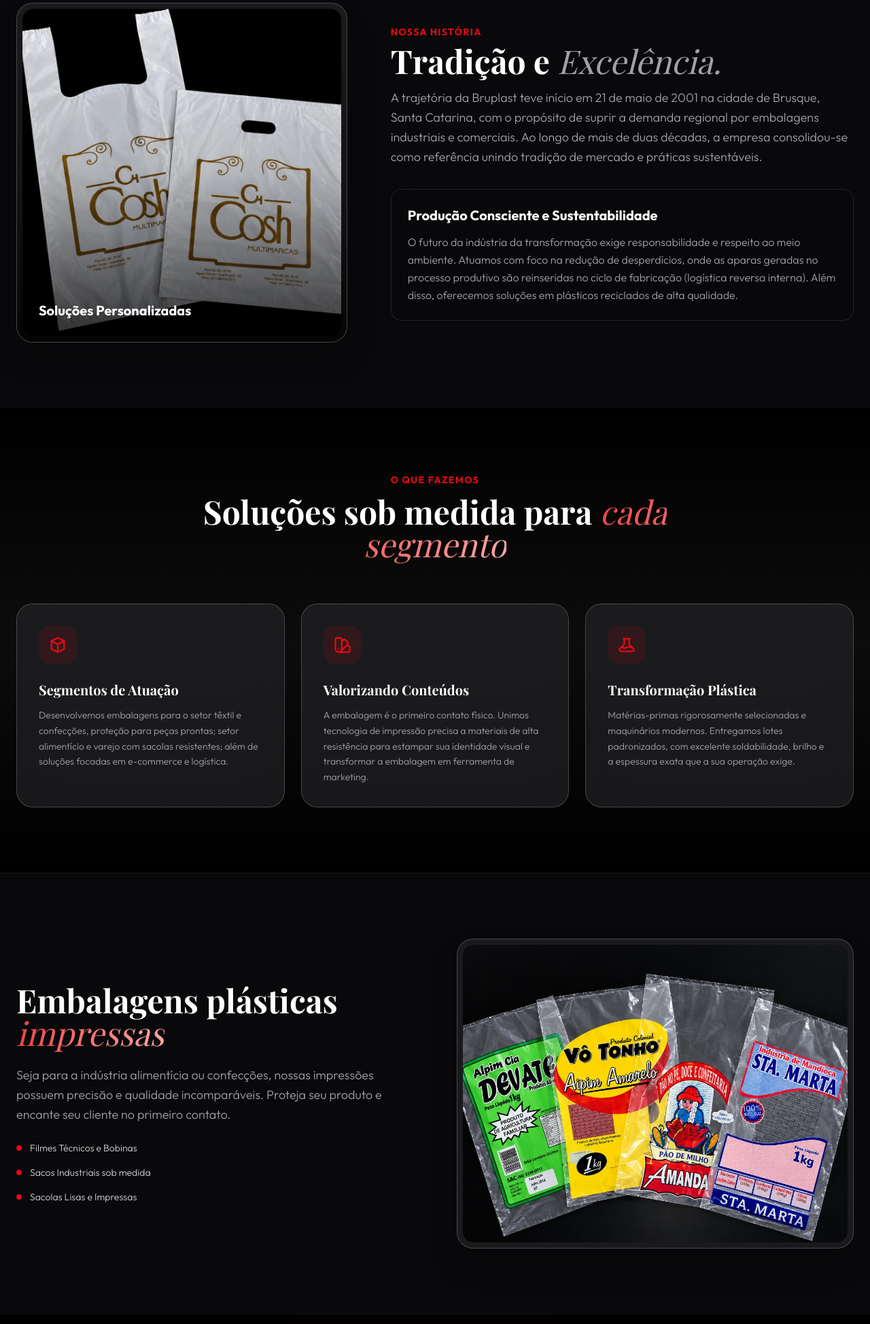
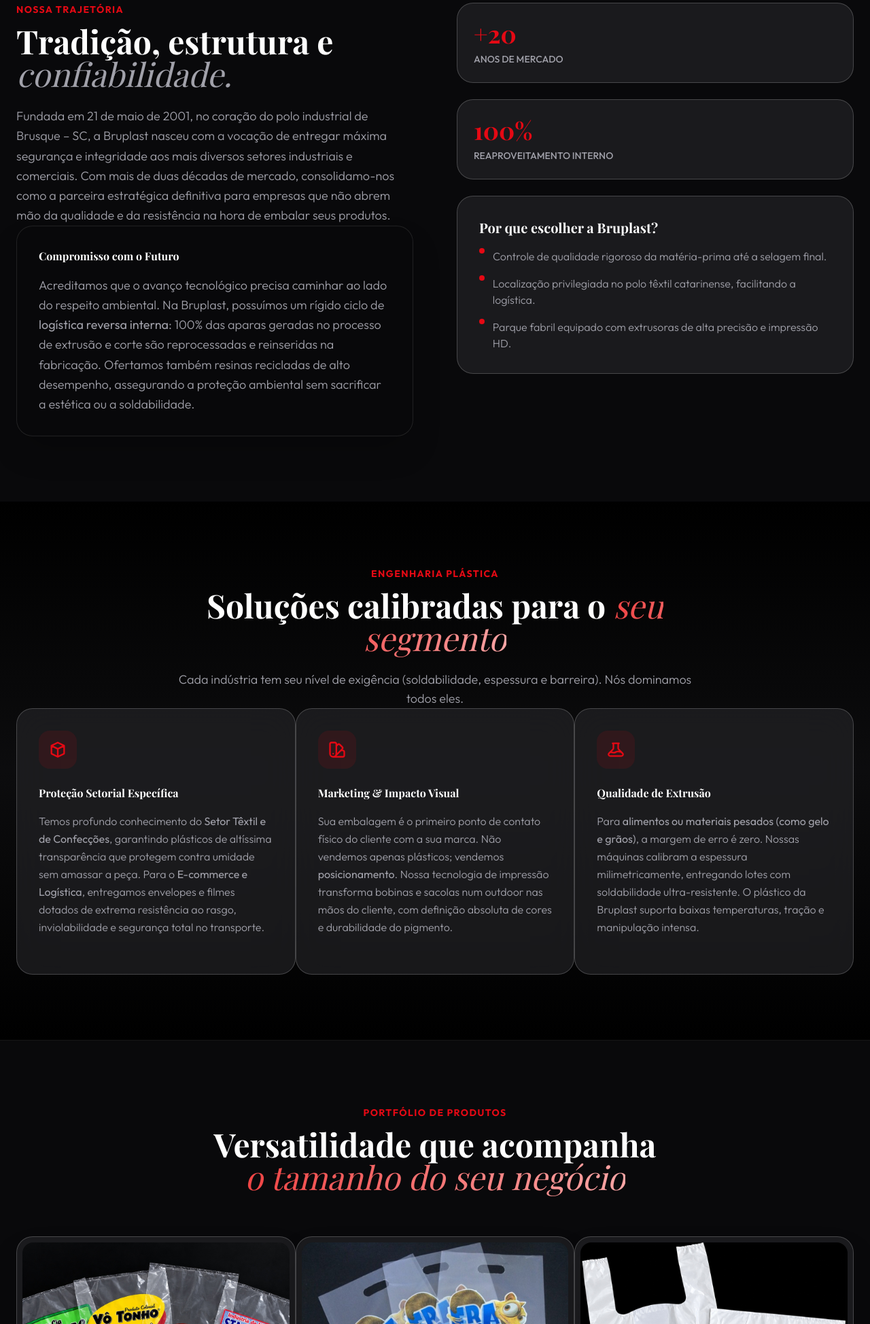
Before and after one commit to 7ndtzsntsh-web/lp-bruplast, a website: page index.html in a window 1280 px wide. Shown: the part 852-2800 px from the top of the page at 68% size. Drawn offline with nearby package versions, Linux system fonts and the light colour scheme; a web font is replaced by a local one.

Commit message:
init: upload index.html

```diff
--- a/index.html
+++ b/index.html
@@ -3,8 +3,8 @@
 <head>
   <meta charset="UTF-8">
   <meta name="viewport" content="width=device-width, initial-scale=1.0">
-  <title>Bruplast | Embalagens Plásticas Leves e Impressas</title>
-  <meta name="description" content="Embalagens plásticas técnicas, filmes e sacolas personalizadas. Tradição e sustentabilidade desde 2001.">
+  <title>Bruplast | Indústria de Embalagens Plásticas Flexíveis</title>
+  <meta name="description" content="Especialistas em embalagens plásticas técnicas, filmes e sacolas personalizadas. Tradição, resistência e sustentabilidade desde 2001 em Brusque, SC.">
   <link rel="canonical" href="https://bruplast.com.br/">
 
   <!-- Fonts -->
@@ -27,17 +27,17 @@
 
   <!-- NAVBAR DOCK -->
   <nav class="fixed top-6 left-0 right-0 mx-auto z-[90] w-[calc(100%-2rem)] md:w-[90%] max-w-5xl glass-dark rounded-full px-5 py-3 flex items-center justify-between shadow-2xl transition-all duration-300 border border-white/10" data-aos="fade-down" data-aos-duration="1000">
-    <div class="flex items-center h-8 bg-white/90 rounded-xl px-2">
-      <img src="img/logo.jpg" alt="Bruplast Logo" class="h-6 object-contain mix-blend-multiply">
+    <div class="flex items-center h-8 bg-white/90 rounded-xl px-3 py-1">
+      <img src="img/logo.jpg" alt="Bruplast Logo" class="h-6 w-auto object-contain mix-blend-multiply">
     </div>
     <div class="hidden md:flex items-center gap-6 text-sm font-medium text-zinc-300 uppercase tracking-widest">
-      <a href="#sobre" class="hover:text-brand-red transition-colors py-2 inline-block">Sobre</a>
-      <a href="#solucoes" class="hover:text-brand-red transition-colors py-2 inline-block">Soluções</a>
-      <a href="#tecnologia" class="hover:text-brand-red transition-colors py-2 inline-block">Tecnologia</a>
+      <a href="#sobre" class="hover:text-brand-red transition-colors py-2 inline-block">Sobre a Indústria</a>
+      <a href="#solucoes" class="hover:text-brand-red transition-colors py-2 inline-block">Engenharia Plástica</a>
+      <a href="#portfolio" class="hover:text-brand-red transition-colors py-2 inline-block">Portfólio</a>
     </div>
     <div>
       <a href="#contato" class="bg-brand-red text-white px-6 py-2 rounded-full text-xs md:text-sm font-bold uppercase tracking-widest hover:scale-105 transition-transform duration-300 shadow-lg shadow-brand-red/20 inline-flex items-center">
-        Orçamento
+        Fale Conosco
       </a>
     </div>
   </nav>
@@ -51,56 +51,80 @@
     <div class="absolute inset-0 dots-bg z-0 pointer-events-none"></div>
 
     <div class="relative z-10 w-full max-w-5xl mx-auto flex flex-col items-center text-center mt-8" data-aos="fade-up" data-aos-duration="1000">
-      <span class="text-brand-red font-bold tracking-widest text-sm uppercase mb-6 block border border-brand-red/30 rounded-full px-4 py-1 glass-dark">Desde 2001 • Brusque, SC</span>
+      <span class="text-brand-red font-bold tracking-widest text-xs md:text-sm uppercase mb-6 block border border-brand-red/30 rounded-full px-5 py-2 glass-dark shadow-xl">Mais de 2 décadas de excelência industrial • Brusque, SC</span>
 
       <h1 class="text-5xl md:text-6xl lg:text-7xl font-serif font-bold tracking-tight mb-8 leading-tight">
         Embalagens plásticas <br class="hidden md:block">
-        <span class="italic font-light text-gradient">técnicas e impressas.</span>
+        <span class="italic font-light text-gradient">de alta performance.</span>
       </h1>
 
       <p class="text-xl md:text-2xl text-zinc-400 max-w-3xl font-light mb-12 leading-relaxed">
-        Proteção ideal com foco em sustentabilidade. Unimos tradição e <span class="text-white font-medium">práticas ecológicas</span> para entregar máxima segurança e integridade ao seu produto.
+        Transformamos o plástico em proteção inteligente. Unimos tecnologia de extrusão de ponta, <span class="text-white font-medium">práticas rigorosas de logística reversa</span> e impressão de alta definição para o seu produto.
       </p>
 
       <div class="flex flex-col sm:flex-row items-center justify-center gap-4">
         <a href="#solucoes" class="px-8 py-4 rounded-full bg-white text-black font-bold uppercase tracking-widest text-sm hover:scale-105 transition-all duration-300 shadow-[0_0_30px_rgba(255,255,255,0.2)]">
-          Nossas Soluções
+          Nossas Soluções Industriais
         </a>
       </div>
     </div>
   </section>
 
-  <!-- SOBRE SECTION -->
+  <!-- SOBRE SECTION (História & Sustentabilidade) -->
   <section id="sobre" class="py-24 relative overflow-hidden bg-zinc-950">
+    <div class="absolute right-0 top-0 w-1/3 h-full bg-gradient-to-l from-brand-red/5 to-transparent pointer-events-none"></div>
     <div class="max-w-7xl mx-auto px-6 relative z-10">
-      <div class="flex flex-col lg:flex-row gap-16 items-center">
+      <div class="flex flex-col lg:flex-row gap-16 items-start">
 
-        <div class="w-full lg:w-5/12" data-aos="fade-right">
-          <div class="relative rounded-3xl overflow-hidden glass-light p-2 shadow-2xl h-[500px] group">
-            <img src="img/produtos_2.jpg" alt="Sacolas personalizadas" class="w-full h-full object-cover rounded-2xl group-hover:scale-105 transition-transform duration-700">
-            <div class="absolute inset-0 bg-gradient-to-t from-black/80 via-black/20 to-transparent rounded-2xl pointer-events-none"></div>
-            <div class="absolute bottom-8 left-8">
-              <p class="text-white font-bold text-xl drop-shadow-md">Soluções Personalizadas</p>
-            </div>
+        <!-- Text Content -->
+        <div class="w-full lg:w-1/2 space-y-10" data-aos="fade-right">
+          <div>
+            <span class="text-brand-red font-bold tracking-widest text-sm uppercase block mb-3">Nossa Trajetória</span>
+            <h2 class="text-4xl md:text-5xl font-serif font-bold leading-tight mb-6">
+              Tradição, estrutura e <span class="italic font-light text-zinc-400">confiabilidade.</span>
+            </h2>
+            <p class="text-zinc-400 text-lg font-light leading-relaxed">
+              Fundada em 21 de maio de 2001, no coração do polo industrial de Brusque – SC, a Bruplast nasceu com a vocação de entregar máxima segurança e integridade aos mais diversos setores industriais e comerciais. Com mais de duas décadas de mercado, consolidamo-nos como a parceira estratégica definitiva para empresas que não abrem mão da qualidade e da resistência na hora de embalar seus produtos.
+            </p>
+          </div>
+
+          <div class="glass-dark p-8 rounded-3xl border-l-4 border-l-brand-red shadow-2xl relative overflow-hidden">
+            <div class="absolute -right-4 -top-4 w-24 h-24 bg-brand-red/10 rounded-full blur-2xl"></div>
+            <h3 class="text-white font-bold text-2xl mb-4 font-serif">Compromisso com o Futuro</h3>
+            <p class="text-zinc-400 font-light leading-relaxed text-lg">
+              Acreditamos que o avanço tecnológico precisa caminhar ao lado do respeito ambiental. Na Bruplast, possuímos um rígido ciclo de <strong>logística reversa interna</strong>: 100% das aparas geradas no processo de extrusão e corte são reprocessadas e reinseridas na fabricação. Ofertamos também resinas recicladas de alto desempenho, assegurando a proteção ambiental sem sacrificar a estética ou a soldabilidade.
+            </p>
           </div>
         </div>
 
-        <div class="w-full lg:w-7/12 space-y-8" data-aos="fade-left">
-          <div>
-            <span class="text-brand-red font-bold tracking-widest text-sm uppercase block mb-2">Nossa História</span>
-            <h2 class="text-4xl md:text-5xl font-serif font-bold leading-tight mb-4">
-              Tradição e <span class="italic font-light text-zinc-400">Excelência.</span>
-            </h2>
-            <p class="text-zinc-400 text-lg font-light leading-relaxed">
-              A trajetória da Bruplast teve início em 21 de maio de 2001 na cidade de Brusque, Santa Catarina, com o propósito de suprir a demanda regional por embalagens industriais e comerciais. Ao longo de mais de duas décadas, a empresa consolidou-se como referência unindo tradição de mercado e práticas sustentáveis.
-            </p>
+        <!-- Featured Info -->
+        <div class="w-full lg:w-1/2" data-aos="fade-left">
+          <div class="grid grid-cols-1 sm:grid-cols-2 gap-6 mb-6">
+             <div class="glass-light p-6 rounded-3xl border border-white/5">
+                <h4 class="text-4xl text-brand-red font-serif font-bold mb-2">+20</h4>
+                <p class="text-zinc-400 text-sm font-medium uppercase tracking-wider">Anos de Mercado</p>
+             </div>
+             <div class="glass-light p-6 rounded-3xl border border-white/5">
+                <h4 class="text-4xl text-brand-red font-serif font-bold mb-2">100%</h4>
+                <p class="text-zinc-400 text-sm font-medium uppercase tracking-wider">Reaproveitamento Interno</p>
+             </div>
           </div>
-
-          <div class="glass-dark p-6 rounded-2xl border-l-4 border-l-brand-red">
-            <h3 class="text-white font-bold text-xl mb-3">Produção Consciente e Sustentabilidade</h3>
-            <p class="text-zinc-400 font-light leading-relaxed">
-              O futuro da indústria da transformação exige responsabilidade e respeito ao meio ambiente. Atuamos com foco na redução de desperdícios, onde as aparas geradas no processo produtivo são reinseridas no ciclo de fabricação (logística reversa interna). Além disso, oferecemos soluções em plásticos reciclados de alta qualidade.
-            </p>
+          <div class="glass-light p-8 rounded-3xl border border-white/5">
+             <h4 class="text-white font-bold text-xl mb-4 font-serif">Por que escolher a Bruplast?</h4>
+             <ul class="space-y-4 text-zinc-400 font-light">
+                <li class="flex items-start gap-3">
+                   <div class="w-2 h-2 rounded-full bg-brand-red mt-2 shrink-0"></div>
+                   <p>Controle de qualidade rigoroso da matéria-prima até a selagem final.</p>
+                </li>
+                <li class="flex items-start gap-3">
+                   <div class="w-2 h-2 rounded-full bg-brand-red mt-2 shrink-0"></div>
+                   <p>Localização privilegiada no polo têxtil catarinense, facilitando a logística.</p>
+                </li>
+                <li class="flex items-start gap-3">
+                   <div class="w-2 h-2 rounded-full bg-brand-red mt-2 shrink-0"></div>
+                   <p>Parque fabril equipado com extrusoras de alta precisão e impressão HD.</p>
+                </li>
+             </ul>
           </div>
         </div>
 
@@ -113,42 +137,43 @@
     <div class="absolute inset-0 bg-gradient-to-b from-transparent via-zinc-900/50 to-black z-0 pointer-events-none"></div>
     <div class="max-w-7xl mx-auto px-6 relative z-10">
 
-      <div class="text-center max-w-3xl mx-auto mb-16" data-aos="fade-up">
-        <span class="text-brand-red font-bold tracking-widest text-sm uppercase block mb-3">O que Fazemos</span>
-        <h2 class="text-4xl md:text-5xl font-serif font-bold leading-tight mb-6 text-white">Soluções sob medida para <span class="italic font-light text-gradient">cada segmento</span></h2>
+      <div class="text-center max-w-3xl mx-auto mb-20" data-aos="fade-up">
+        <span class="text-brand-red font-bold tracking-widest text-sm uppercase block mb-3">Engenharia Plástica</span>
+        <h2 class="text-4xl md:text-5xl font-serif font-bold leading-tight mb-6 text-white">Soluções calibradas para o <span class="italic font-light text-gradient">seu segmento</span></h2>
+        <p class="text-zinc-400 text-lg font-light">Cada indústria tem seu nível de exigência (soldabilidade, espessura e barreira). Nós dominamos todos eles.</p>
       </div>
 
-      <div class="grid grid-cols-1 md:grid-cols-3 gap-6">
+      <div class="grid grid-cols-1 md:grid-cols-3 gap-8">
         <!-- Card 1 -->
-        <div class="glass-light p-8 rounded-3xl border border-white/5 hover:border-brand-red/40 hover:-translate-y-2 transition-all duration-300 group" data-aos="fade-up" data-aos-delay="100">
-          <div class="w-14 h-14 bg-brand-red/10 rounded-2xl flex items-center justify-center mb-6 text-brand-red">
+        <div class="glass-light p-8 rounded-3xl border border-white/5 hover:border-brand-red/40 hover:-translate-y-2 transition-all duration-300 group flex flex-col h-full" data-aos="fade-up" data-aos-delay="100">
+          <div class="w-14 h-14 bg-brand-red/10 rounded-2xl flex items-center justify-center mb-6 text-brand-red group-hover:bg-brand-red group-hover:text-white transition-colors duration-300">
             <svg class="w-7 h-7" fill="none" stroke="currentColor" viewBox="0 0 24 24"><path stroke-linecap="round" stroke-linejoin="round" stroke-width="2" d="M20 7l-8-4-8 4m16 0l-8 4m8-4v10l-8 4m0-10L4 7m8 4v10M4 7v10l8 4"></path></svg>
           </div>
-          <h3 class="text-white font-bold text-xl mb-3 font-serif">Segmentos de Atuação</h3>
-          <p class="text-zinc-400 font-light text-sm leading-relaxed">
-            Desenvolvemos embalagens para o setor têxtil e confecções, proteção para peças prontas; setor alimentício e varejo com sacolas resistentes; além de soluções focadas em e-commerce e logística.
+          <h3 class="text-white font-bold text-2xl mb-4 font-serif">Proteção Setorial Específica</h3>
+          <p class="text-zinc-400 font-light text-base leading-relaxed mb-6 flex-grow">
+            Temos profundo conhecimento do <strong>Setor Têxtil e de Confecções</strong>, garantindo plásticos de altíssima transparência que protegem contra umidade sem amassar a peça. Para o <strong>E-commerce e Logística</strong>, entregamos envelopes e filmes dotados de extrema resistência ao rasgo, inviolabilidade e segurança total no transporte.
           </p>
         </div>
 
         <!-- Card 2 -->
-        <div class="glass-light p-8 rounded-3xl border border-white/5 hover:border-brand-red/40 hover:-translate-y-2 transition-all duration-300 group" data-aos="fade-up" data-aos-delay="200">
-          <div class="w-14 h-14 bg-brand-red/10 rounded-2xl flex items-center justify-center mb-6 text-brand-red">
+        <div class="glass-light p-8 rounded-3xl border border-white/5 hover:border-brand-red/40 hover:-translate-y-2 transition-all duration-300 group flex flex-col h-full" data-aos="fade-up" data-aos-delay="200">
+          <div class="w-14 h-14 bg-brand-red/10 rounded-2xl flex items-center justify-center mb-6 text-brand-red group-hover:bg-brand-red group-hover:text-white transition-colors duration-300">
             <svg class="w-7 h-7" fill="none" stroke="currentColor" viewBox="0 0 24 24"><path stroke-linecap="round" stroke-linejoin="round" stroke-width="2" d="M7 21a4 4 0 01-4-4V5a2 2 0 012-2h4a2 2 0 012 2v12a4 4 0 01-4 4zm0 0h12a2 2 0 002-2v-4a2 2 0 00-2-2h-2.343M11 7.343l1.657-1.657a2 2 0 012.828 0l2.829 2.829a2 2 0 010 2.828l-8.486 8.485M7 17h.01"></path></svg>
           </div>
-          <h3 class="text-white font-bold text-xl mb-3 font-serif">Valorizando Conteúdos</h3>
-          <p class="text-zinc-400 font-light text-sm leading-relaxed">
-            A embalagem é o primeiro contato físico. Unimos tecnologia de impressão precisa a materiais de alta resistência para estampar sua identidade visual e transformar a embalagem em ferramenta de marketing.
+          <h3 class="text-white font-bold text-2xl mb-4 font-serif">Marketing & Impacto Visual</h3>
+          <p class="text-zinc-400 font-light text-base leading-relaxed mb-6 flex-grow">
+            Sua embalagem é o primeiro ponto de contato físico do cliente com a sua marca. Não vendemos apenas plásticos; vendemos <strong>posicionamento</strong>. Nossa tecnologia de impressão transforma bobinas e sacolas num outdoor nas mãos do cliente, com definição absoluta de cores e durabilidade do pigmento.
           </p>
         </div>
 
         <!-- Card 3 -->
-        <div id="tecnologia" class="glass-light p-8 rounded-3xl border border-white/5 hover:border-brand-red/40 hover:-translate-y-2 transition-all duration-300 group" data-aos="fade-up" data-aos-delay="300">
-          <div class="w-14 h-14 bg-brand-red/10 rounded-2xl flex items-center justify-center mb-6 text-brand-red">
+        <div class="glass-light p-8 rounded-3xl border border-white/5 hover:border-brand-red/40 hover:-translate-y-2 transition-all duration-300 group flex flex-col h-full" data-aos="fade-up" data-aos-delay="300">
+          <div class="w-14 h-14 bg-brand-red/10 rounded-2xl flex items-center justify-center mb-6 text-brand-red group-hover:bg-brand-red group-hover:text-white transition-colors duration-300">
             <svg class="w-7 h-7" fill="none" stroke="currentColor" viewBox="0 0 24 24"><path stroke-linecap="round" stroke-linejoin="round" stroke-width="2" d="M19.428 15.428a2 2 0 00-1.022-.547l-2.387-.477a6 6 0 00-3.86.517l-.318.158a6 6 0 01-3.86.517L6.05 15.21a2 2 0 00-1.806.547M8 4h8l-1 1v5.172a2 2 0 00.586 1.414l5 5c1.26 1.26.367 3.414-1.415 3.414H4.828c-1.782 0-2.674-2.154-1.414-3.414l5-5A2 2 0 009 10.172V5L8 4z"></path></svg>
           </div>
-          <h3 class="text-white font-bold text-xl mb-3 font-serif">Transformação Plástica</h3>
-          <p class="text-zinc-400 font-light text-sm leading-relaxed">
-            Matérias-primas rigorosamente selecionadas e maquinários modernos. Entregamos lotes padronizados, com excelente soldabilidade, brilho e a espessura exata que a sua operação exige.
+          <h3 class="text-white font-bold text-2xl mb-4 font-serif">Qualidade de Extrusão</h3>
+          <p class="text-zinc-400 font-light text-base leading-relaxed mb-6 flex-grow">
+            Para <strong>alimentos ou materiais pesados (como gelo e grãos)</strong>, a margem de erro é zero. Nossas máquinas calibram a espessura milimetricamente, entregando lotes com soldabilidade ultra-resistente. O plástico da Bruplast suporta baixas temperaturas, tração e manipulação intensa.
           </p>
         </div>
       </div>
@@ -156,24 +181,40 @@
   </section>
 
   <!-- GALERIA / IMPRESSOS SECTION -->
-  <section class="py-24 relative bg-zinc-950 border-t border-white/5 overflow-hidden">
-    <div class="max-w-7xl mx-auto px-6 relative z-10 flex flex-col md:flex-row items-center gap-16">
+  <section id="portfolio" class="py-24 relative bg-zinc-950 border-t border-white/5 overflow-hidden">
+    <div class="max-w-7xl mx-auto px-6 relative z-10">
 
-      <div class="w-full md:w-1/2 space-y-6" data-aos="fade-right">
-        <h2 class="text-4xl md:text-5xl font-serif font-bold leading-tight mb-4 text-white">Embalagens plásticas <span class="italic font-light text-gradient">impressas</span></h2>
-        <p class="text-zinc-400 text-lg font-light leading-relaxed">
-          Seja para a indústria alimentícia ou confecções, nossas impressões possuem precisão e qualidade incomparáveis. Proteja seu produto e encante seu cliente no primeiro contato.
-        </p>
-        <ul class="space-y-4 text-sm text-zinc-300 font-light mt-6">
-          <li class="flex items-center gap-3"><div class="w-2 h-2 rounded-full bg-brand-red"></div> Filmes Técnicos e Bobinas</li>
-          <li class="flex items-center gap-3"><div class="w-2 h-2 rounded-full bg-brand-red"></div> Sacos Industriais sob medida</li>
-          <li class="flex items-center gap-3"><div class="w-2 h-2 rounded-full bg-brand-red"></div> Sacolas Lisas e Impressas</li>
-        </ul>
+      <div class="text-center max-w-3xl mx-auto mb-16" data-aos="fade-up">
+        <span class="text-brand-red font-bold tracking-widest text-sm uppercase block mb-3">Portfólio de Produtos</span>
+        <h2 class="text-4xl md:text-5xl font-serif font-bold leading-tight mb-6 text-white">Versatilidade que acompanha <br><span class="italic font-light text-gradient">o tamanho do seu negócio</span></h2>
       </div>
 
-      <div class="w-full md:w-1/2" data-aos="fade-left">
-        <div class="relative rounded-3xl overflow-hidden glass-light p-2 shadow-2xl group">
-          <img src="img/produtos_1.jpg" alt="Exemplos de embalagens impressas Bruplast" class="w-full h-auto rounded-2xl object-cover group-hover:scale-105 transition-transform duration-700">
+      <div class="grid grid-cols-1 md:grid-cols-3 gap-8">
+        <!-- Produto 1 (Alimentos) -->
+        <div class="group" data-aos="fade-up" data-aos-delay="100">
+          <div class="relative rounded-3xl overflow-hidden glass-light p-2 shadow-2xl mb-6 h-[350px] bg-white/5 flex items-center justify-center">
+            <img src="img/produtos_1.jpg" alt="Embalagens para Alimentos e Agricultura Familiar Bruplast" class="w-full h-full object-cover rounded-2xl group-hover:scale-105 transition-transform duration-700">
+          </div>
+          <h3 class="text-xl font-bold font-serif text-white mb-2">Setor Alimentício e Agrícola</h3>
+          <p class="text-zinc-400 font-light text-sm">Alta transparência, barreira contra ressecamento e tintas atóxicas de alta fixação para pães, farináceos, congelados e produtos in-natura.</p>
+        </div>
+
+        <!-- Produto 2 (Gelo/Pesado) -->
+        <div class="group" data-aos="fade-up" data-aos-delay="200">
+          <div class="relative rounded-3xl overflow-hidden glass-light p-2 shadow-2xl mb-6 h-[350px] bg-white/5 flex items-center justify-center">
+            <img src="img/produtos_3.jpg" alt="Embalagens de Gelo Bruplast" class="w-full h-full object-cover rounded-2xl group-hover:scale-105 transition-transform duration-700">
+          </div>
+          <h3 class="text-xl font-bold font-serif text-white mb-2">Cargas Pesadas e Baixa Temperatura</h3>
+          <p class="text-zinc-400 font-light text-sm">Resistência extrema ao estiramento e furos. Soldas laterais ou de fundo reforçadas, projetadas para aguentar o peso do gelo, rações ou componentes industriais sem romper.</p>
+        </div>
+
+        <!-- Produto 3 (Varejo/Boutique) -->
+        <div class="group" data-aos="fade-up" data-aos-delay="300">
+          <div class="relative rounded-3xl overflow-hidden glass-light p-2 shadow-2xl mb-6 h-[350px] bg-white/5 flex items-center justify-center">
+            <img src="img/produtos_2.jpg" alt="Sacolas personalizadas para varejo Bruplast" class="w-full h-full object-cover rounded-2xl group-hover:scale-105 transition-transform duration-700">
+          </div>
+          <h3 class="text-xl font-bold font-serif text-white mb-2">Varejo, Moda e E-commerce</h3>
+          <p class="text-zinc-400 font-light text-sm">Sacolas alça vazada (boca de palhaço), sacolas camiseta ou envelopes invioláveis. A qualidade do plástico valoriza a experiência de *unboxing* da sua loja.</p>
         </div>
       </div>
 
@@ -186,21 +227,21 @@
       <div class="w-[40rem] h-[40rem] bg-brand-red/30 rounded-full mix-blend-screen filter blur-[120px] animate-blob"></div>
     </div>
     <div class="relative z-10 max-w-4xl mx-auto px-6 text-center" data-aos="zoom-in" data-aos-duration="1000">
-      <h2 class="text-5xl md:text-6xl font-serif font-bold mb-8">Evolua sua <span class="italic font-light text-gradient">embalagem</span></h2>
+      <h2 class="text-5xl md:text-6xl font-serif font-bold mb-8">Evolua o nível da <span class="italic font-light text-gradient">sua embalagem</span></h2>
       <p class="text-xl text-zinc-400 mb-12 max-w-2xl mx-auto font-light">
-        Pronto para garantir a melhor proteção e apresentação para os seus produtos? Fale com a nossa equipe em Brusque.
+        Pronto para garantir a melhor proteção mecânica e o maior impacto visual para a sua marca? Fale com os nossos especialistas.
       </p>
 
       <div class="flex flex-col md:flex-row items-center justify-center gap-6 mb-16">
-        <a href="https://api.whatsapp.com/send?phone=5547000000000" target="_blank" rel="noopener noreferrer" class="w-full md:w-auto inline-flex items-center justify-center px-10 py-4 bg-brand-red text-white font-bold uppercase tracking-widest text-sm rounded-full hover:scale-105 transition-transform duration-300 shadow-[0_0_30px_rgba(229,9,20,0.4)]">
-          Solicitar Orçamento
+        <a href="https://api.whatsapp.com/send?phone=5547000000000" target="_blank" rel="noopener noreferrer" class="w-full md:w-auto inline-flex items-center justify-center px-10 py-5 bg-brand-red text-white font-bold uppercase tracking-widest text-sm rounded-full hover:scale-105 transition-transform duration-300 shadow-[0_0_40px_rgba(229,9,20,0.4)]">
+          Solicitar Orçamento no WhatsApp
         </a>
       </div>
 
       <div class="text-zinc-500 text-sm space-y-2">
-        <p class="text-white font-medium">Bruplast - Embalagens Plásticas Leves e Impressas</p>
+        <p class="text-white font-medium">Bruplast - Embalagens Plásticas Técnicas e Impressas</p>
         <p>Brusque, Santa Catarina</p>
-        <p class="mt-8 pt-8 border-t border-white/10 text-xs opacity-50">&copy; 2026 Bruplast. Todos os direitos reservados.</p>
+        <p class="mt-8 pt-8 border-t border-white/10 text-xs opacity-50">&copy; 2026 Bruplast. Indústria brasileira de plásticos. Todos os direitos reservados.</p>
       </div>
     </div>
   </section>
```
